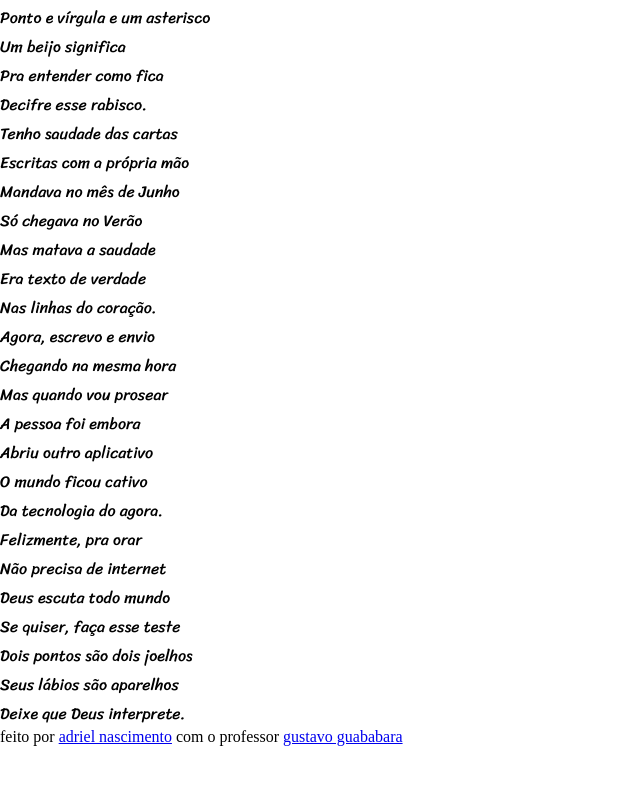
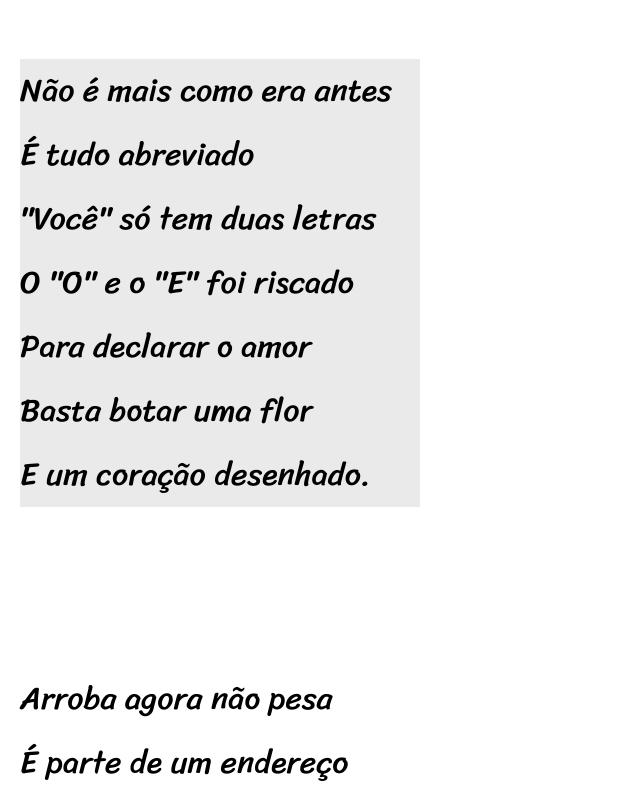
Before and after one commit to adrielnascimento/segundo-projeto, a plain HTML site: page index.html in a window 1280 px wide. Shown: the part 921-1720 px from the top of the page, without its empty margins (0-640 px from the left). Before the commit the page ends 1667 px from the top, so only its background shows below. Drawn offline with Linux system fonts and the light colour scheme.

Commit message:
atualizei meu css

```diff
--- a/index.html
+++ b/index.html
@@ -12,7 +12,7 @@
         <h1>cordel moderno</h1>
         <p>feito por <a href="https://www.recantodasletras.com.br/poesias/3186743" target="_blank">milton doarte</a></p>
     </header>
-    <section>
+    <section class="normal">
         <p>
             Estou ficando cansado <br>
             Da tal tecnologia <br>
@@ -26,7 +26,7 @@
 
 
 
-    <section>
+    <section class="imagem">
         <p>
             Não é mais como era antes<br>
             É tudo abreviado<br>
@@ -40,7 +40,7 @@
 
 
 
-    <section>
+    <section class="normal">
         <p>
             Arroba agora não pesa<br>
             É parte de um endereço<br>
@@ -63,7 +63,7 @@
     </section>
 
 
-    <section>
+    <section class="imagem">
         <p>
             Tenho saudade das cartas<br>
             Escritas com a própria mão<br>
@@ -76,7 +76,7 @@
     </section>
 
 
-    <section>
+    <section class="normal">
         <p>
             Agora, escrevo e envio<br>
             Chegando na mesma hora<br>
@@ -99,7 +99,7 @@
     </section>
 
     <footer>
-        <p>feito por <a href="https://github.com/adrielnascimento">adriel nascimento</a> com o professor <a href="https://github.com/gustavoguanabara">gustavo guababara</a></p>
+        <p>feito por <a href="https://github.com/adrielnascimento" target="_blank">adriel nascimento</a> com o professor <a href="https://github.com/gustavoguanabara" target="_blank">gustavo guababara</a></p>
     </footer>
 </body>
 </html>
--- a/style.css
+++ b/style.css
@@ -6,25 +6,59 @@
     padding: 0%;
     margin: 0%;
 }
+body{
+    min-height: 100vh;
+}
 header{
     background-color: black;
     height: 228px;
 }
 header > h1{
     font-family: 'Passion One', cursive;
-    padding: 30px;
+    padding-top: 50px;
     text-align: center;
     color: white;
-    font-size: 4em;
+    font-size: 5em;
 }
 header > p{
+    padding-bottom: 50px;
     text-align: center;
     color: white;
 }
 header > p > a{
+    padding: 6px;
+    border-radius: 4px;
+    text-decoration:none;
     color: white;
     font-weight: bolder;
 }
 section{
+    padding-left: 20px;
+    line-height: 2em;
+    padding-bottom:10vh ;
+    padding-top: 10vh;
+    font-size: 2em;
     font-family: 'Sriracha', cursive;
 }
+section.imagem > p{
+    width: 400px;
+    background-color: rgba(0, 0, 0, 0.084);
+}
+footer{
+    padding: 4px;
+    text-align: center;
+    color: white;
+    background-color: black;
+}
+footer a{
+    border-radius: 8px;
+    padding: 6px;
+    text-decoration:none;
+    font-weight: bolder;
+    color: white;
+}
+a:hover{
+
+    text-decoration:underline;
+    background-color:rgba(255, 255, 255, 0.128);
+}
```
